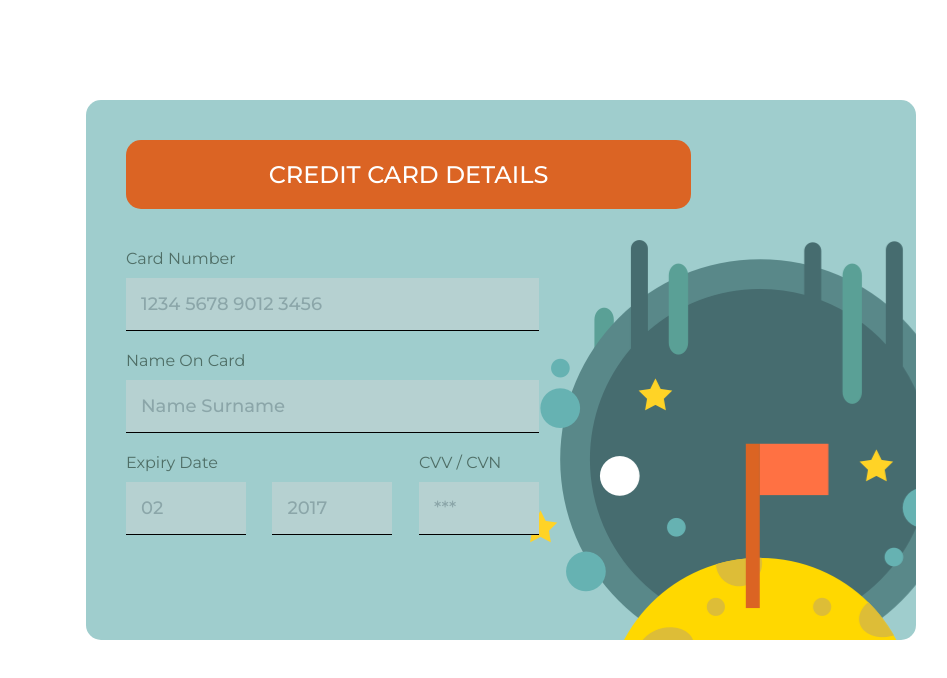
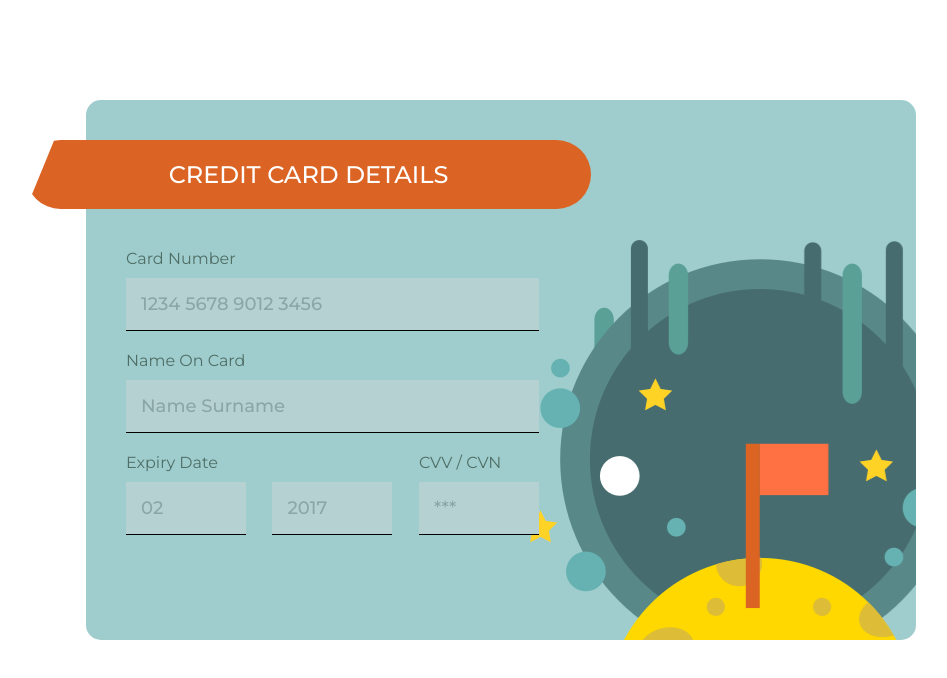
Before and after one commit to Dimonch1k/HTML_CSS_Homework_6, a plain HTML site: page Credit_Card_Page/index.html in a window 1280 px wide. Shown: the whole page, without its empty margins (139-1086 px from the left). Drawn offline with Linux system fonts and the light colour scheme.

Commit message:
second commit

```diff
--- a/Credit_Card_Page/styles/form.css
+++ b/Credit_Card_Page/styles/form.css
@@ -24,6 +24,9 @@
         border-radius: 15px;
         width: 70%;
         text-align: center;
+        margin-left: -100px;
+        clip-path: polygon(5% 0%, 0% 100%, 100% 100%, 100% 0%);
+        border-radius: 100px;
     }
 
     /* Set flex column AND gap 20px for class CONTENT, where are labels and input fields */
```
